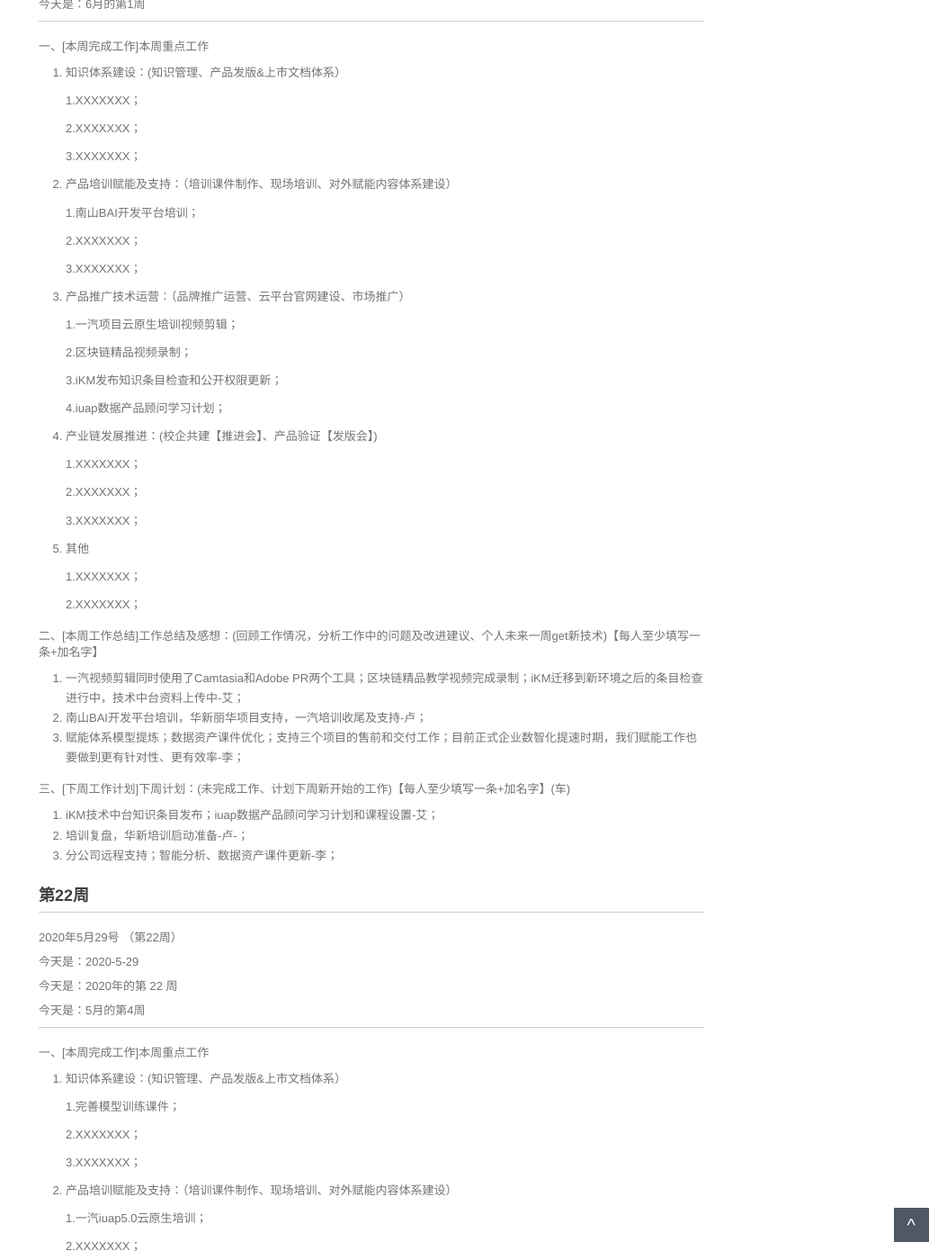
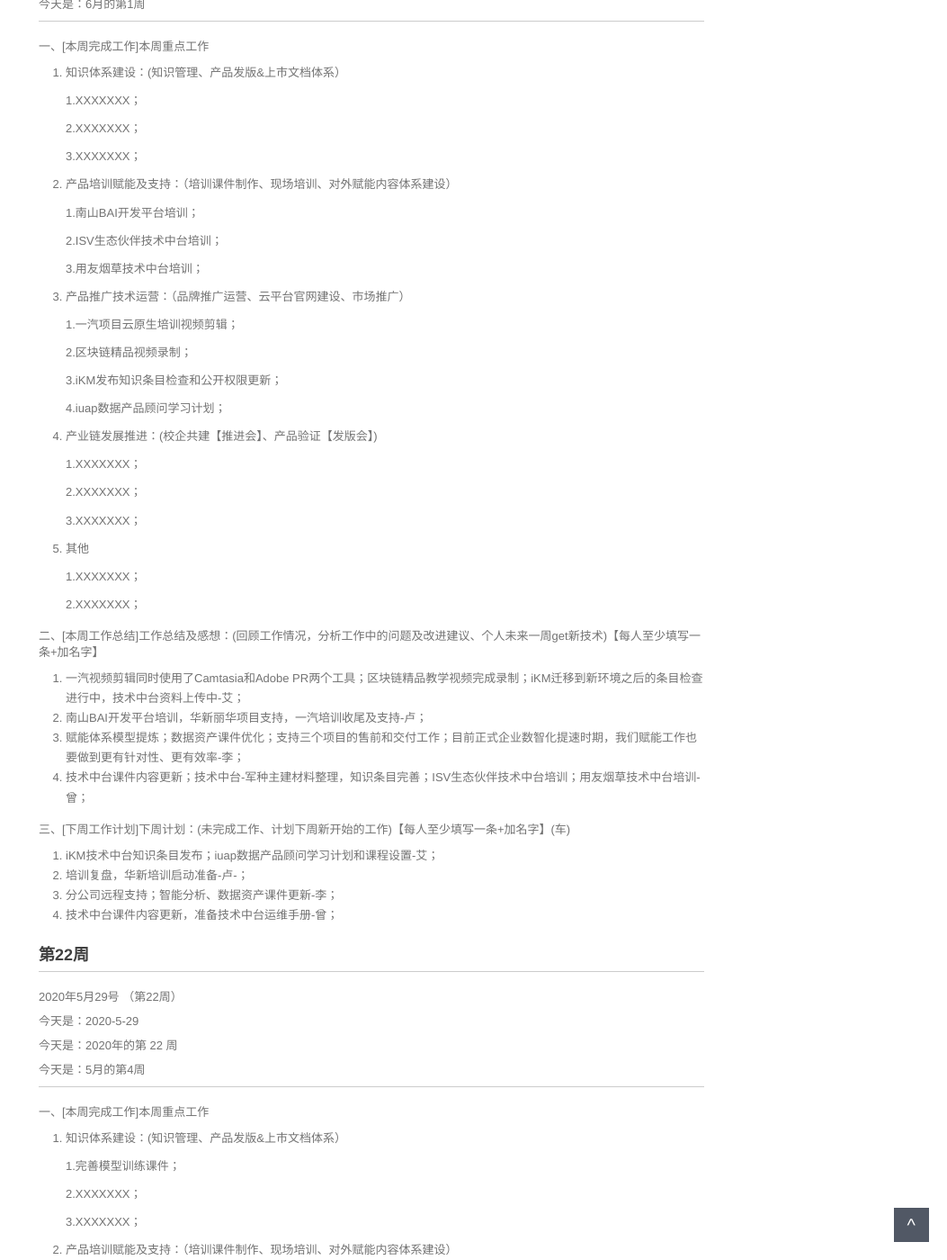
Before and after one commit to walllFlower/blog, a Jekyll site: the page built from 2020-02-28-day_report.md, in a window 1280 px wide and 1400 px high, scrolled down 466 px. Shown: the whole window at 90% size, without its empty margins (227-1280 px from the left). Built offline with Jekyll 4.4.1, drawn with Linux system fonts in a browser that asks for light colours; comment, search, counter and statistics services are not loaded.

Commit message:
Update 2020-02-28-day_report.md

```diff
--- a/2020-02-28-day_report.md
+++ b/2020-02-28-day_report.md
@@ -36,9 +36,9 @@ categories: 技术运营工作周报
 
     1.南山BAI开发平台培训；
 
-    2.XXXXXXX；
-
-    3.XXXXXXX；
+    2.ISV生态伙伴技术中台培训；
+
+    3.用友烟草技术中台培训；
 
 
 3. 产品推广技术运营：（品牌推广运营、云平台官网建设、市场推广）
@@ -71,13 +71,14 @@ categories: 技术运营工作周报
 1. 一汽视频剪辑同时使用了Camtasia和Adobe PR两个工具；区块链精品教学视频完成录制；iKM迁移到新环境之后的条目检查进行中，技术中台资料上传中-艾；
 2. 南山BAI开发平台培训，华新丽华项目支持，一汽培训收尾及支持-卢；
 3. 赋能体系模型提炼；数据资产课件优化；支持三个项目的售前和交付工作；目前正式企业数智化提速时期，我们赋能工作也要做到更有针对性、更有效率-李；
+4. 技术中台课件内容更新；技术中台-军种主建材料整理，知识条目完善；ISV生态伙伴技术中台培训；用友烟草技术中台培训-曾；
 
 三、[下周工作计划]下周计划：(未完成工作、计划下周新开始的工作)【每人至少填写一条+加名字】(车)
 
 1. iKM技术中台知识条目发布；iuap数据产品顾问学习计划和课程设置-艾；
 2. 培训复盘，华新培训启动准备-卢-；
 3. 分公司远程支持；智能分析、数据资产课件更新-李；
-
+4. 技术中台课件内容更新，准备技术中台运维手册-曾；
 
 
 ###  第22周
```
